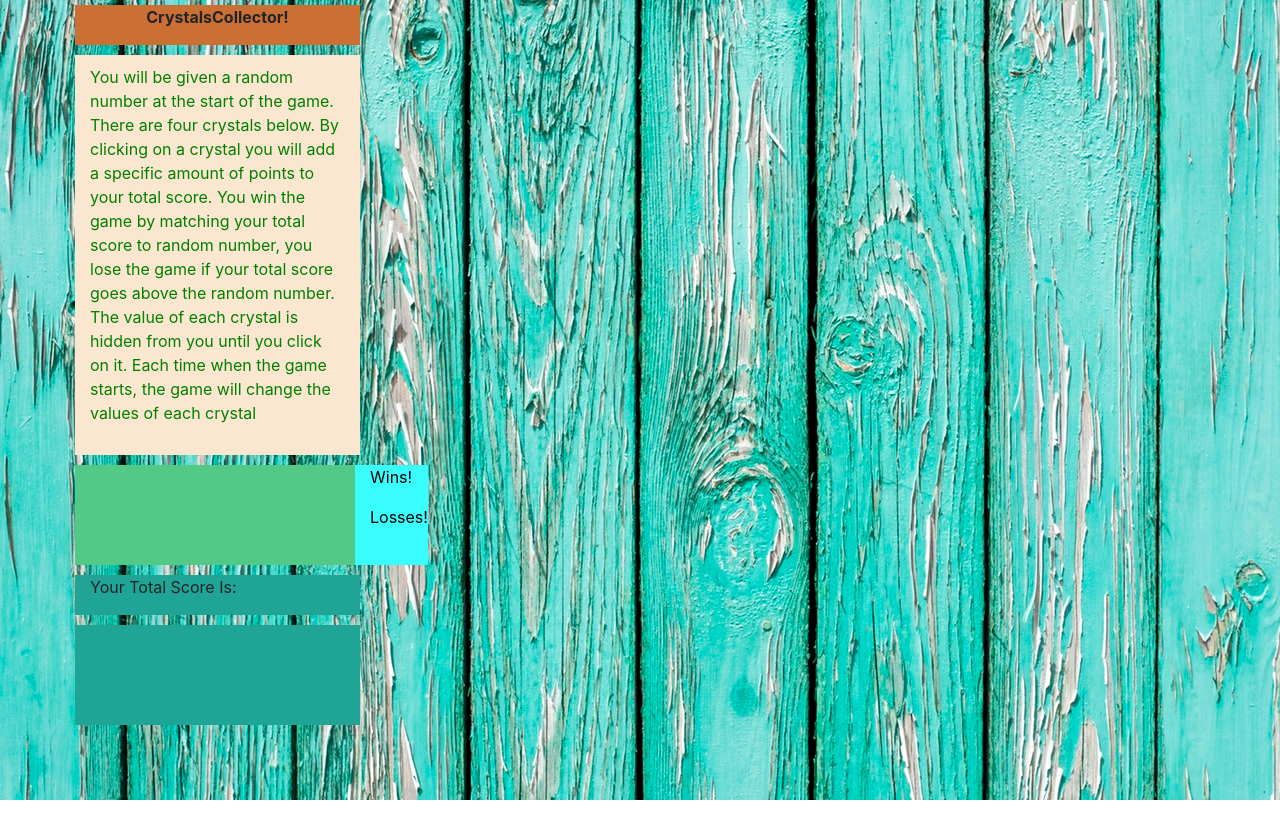
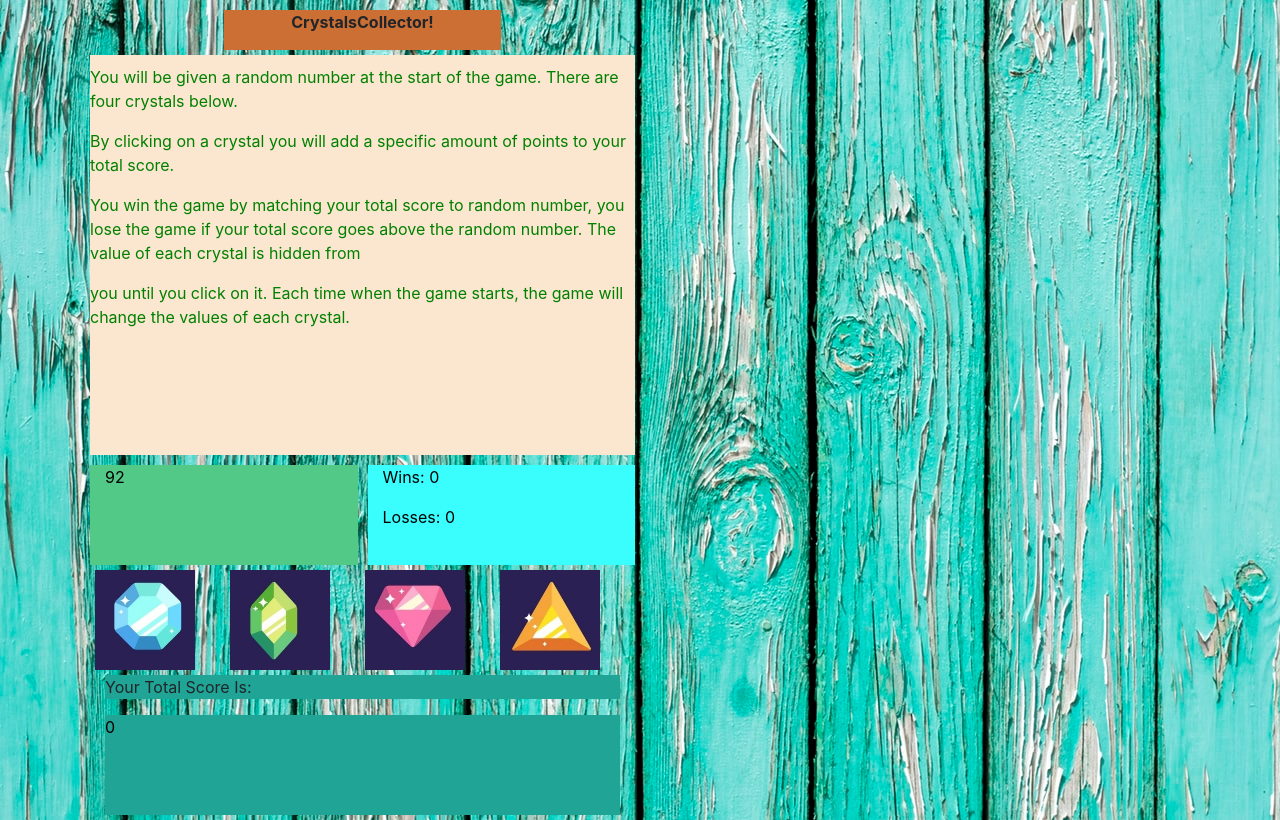
Before and after one commit to Steventwig/unit-4-game, a plain HTML site: page index.html in a window 1280 px wide. Drawn offline with nearby package versions, Linux system fonts and the light colour scheme.

Commit message:
logic done, loading for live test

```diff
--- a/assets/css/style.css
+++ b/assets/css/style.css
@@ -5,7 +5,10 @@ body {
 
 #banner {
     background-color: #cb6f35;
-    margin: 5px !important;
+    margin-top: 10px !important;
+    margin-left: auto !important;
+    margin-right: auto !important;
+    width: 50%;
 }
 
 #rules {
@@ -39,3 +42,8 @@ body {
     height: 100px;
     color: black;
 }
+.crystal-img{
+    width: 100px;
+    margin-left: 10px;
+    margin-right: 25px;
+}
--- a/assets/javascript/game.js
+++ b/assets/javascript/game.js
@@ -1,5 +1,98 @@
-$( document ).ready(function() {
+$(document).ready(function() {
+    var playerNum = 0;
+    var randomNum = randomNumGen(120, 19);
+    var playerWins = 0;
+    var playerLosses = 0;
+    var crystals;
 
-
-
+    function gameStart() {
+        console.log("gameStart");
+        playerNum = 0;
+        crystals = crystalGen();
+        randomNum = randomNumGen(120, 19);
+        $("#computerNumber").text(randomNum);
+    }
+    function crystalGen() {
+        return {
+            red: {
+                score: randomNumGen(12, 1),
+                btnSrc: "assets/images/blue.jpg"
+            },
+            blue: {
+                score: randomNumGen(12, 1),
+                btnSrc: "assets/images/green.jpg"
+            },
+            yellow: {
+                score: randomNumGen(12, 1),
+                btnSrc: "assets/images/pink.jpg"
+            },
+            green: {
+                score: randomNumGen(12, 1),
+                btnSrc: "assets/images/yellow.jpg"
+            }
+        };
+    }
+    function randomNumGen(max, min) {
+        console.log("randomNumGen", min, max);
+        return Math.floor(Math.random() * max) + min;
+    }
+    function screenUpdate(UserWin) {
+        console.log("screenUpdate");
+        $("#win-area").empty();
+        if (UserWin === true) {
+            $("#win-area").append($("<p>").text("You won!!"));
+            gameStart();
+            displayPlayerNumber();
+        }
+        else if (UserWin === false) {
+            $("#win-area").append($("<p>").text("You lost!!"));
+            gameStart();
+            displayPlayerNumber();
+        }
+        var winLable = $("<p>").text("Wins: ");
+        var winText = $("<span>").text(playerWins);
+        var lossLable = $("<p>").text("Losses: ");
+        var lossText = $("<span>").text(playerLosses);
+        winLable.append(winText);
+        lossLable.append(lossText);
+        $("#win-area").append(winLable);
+        $("#win-area").append(lossLable);
+    }
+    function displayPlayerNumber() {
+        console.log("displayPlayerNumber");
+        var playerScoreTracker = $("<div id='NumberTrack'>").text(playerNum);
+        $("#scoreScreen").html(playerScoreTracker);
+    }
+    function displayButtons() {
+        console.log("displayButtons");
+        for (var key in crystals) {
+            var buttonDiv = $("<div class='crystals-button' data-name='" + key + "'>");
+            var buttonImg = $("<img alt='image' class='crystal-img'>").attr("src", crystals[key].btnSrc);
+            buttonDiv.append(buttonImg);
+            $("#crystalSpace").append(buttonDiv);
+        }
+    }
+    function refreshPlayerNumber(crystal) {
+        console.log("refreshPlayerNumber", crystal);
+        playerNum += crystals[crystal.attr("data-name")].score;
+    }
+    gameStart();
+    screenUpdate();
+    displayButtons();
+    displayPlayerNumber();
+    $(".crystals-button").on("click", function() {
+        console.log("Crystal Clicked", this);
+        refreshPlayerNumber($(this));
+        displayPlayerNumber();
+        if (playerNum === randomNum) {
+            playerWins++;
+            gameStart();
+            screenUpdate(true);
+        }
+        else if (playerNum > randomNum) {
+            playerLosses++;
+            gameStart();
+            screenUpdate(false);
+        }
+    });
 });
--- a/index.html
+++ b/index.html
@@ -1,65 +1,50 @@
 <!doctype html>
 <html lang="en">
     <head>
-
         <meta charset="utf-8">
         <meta name="viewport" content="width=device-width, initial-scale=1, shrink-to-fit=no">
-
-
         <link rel="stylesheet" href="https://stackpath.bootstrapcdn.com/bootstrap/4.3.1/css/bootstrap.min.css" integrity="sha384-ggOyR0iXCbMQv3Xipma34MD+dH/1fQ784/j6cY/iJTQUOhcWr7x9JvoRxT2MZw1T" crossorigin="anonymous">
-    <link rel="stylesheet" href="assets\javascript\game.js">
-    <link rel="stylesheet" href="assets\css\style.css">
-
+        <link rel="stylesheet" href="assets/css/style.css">
         <title>unit-4-game</title>
     </head>
     <body>
         <div class="container">
+            <div class="col-6">
                 <div class="row">
-            <div class="col-3" id="banner">
+                    <div id="banner">
                         <p style="text-align: center"><strong>CrystalsCollector!</strong></p>
                     </div>
                 </div>
                 <div class="row">
-                <div class="col-3" id="rules">
-                        <p>
-                            You will be given a random number at the start of the game. There are four crystals below.
-                            By clicking on a crystal you will add a specific amount of points to your total score.
-                            You win the game by matching your total score to random number, you lose the game if
-                            your total score goes above the random number. The value of each crystal is hidden from
-                            you until you click on it. Each time when the game starts, the game will change the values
-                            of each crystal
-                        </p>
-
+                    <div id="rules">
+                        <p>You will be given a random number at the start of the game. There are four crystals below.</p>
+                        <p>By clicking on a crystal you will add a specific amount of points to your total score.</p>
+                        <p>You win the game by matching your total score to random number, you lose the game if your total score goes above the random number. The value of each crystal is hidden from</p>
+                        <p>you until you click on it. Each time when the game starts, the game will change the values of each crystal.</p>
 
                     </div>
                 </div>
                 <div class="row">
-                    <div class="col-3" id="compNumb">
-                        <span id="comuterNumber"></span>
+                    <div class="col" id="compNumb">
+                        <span id="computerNumber"></span>
                     </div>
-                    <div class="row">
-                            <div class="col-9" id="winLose">
-                                <p>Wins!<span id="wins"></span></p>
-                                <p >Losses!<span id="losses"></span></p>
-                            </div>
+                    <div class="col" id="winLose">
+                        <p><span id="win-area"></span></p>
                     </div>
                 </div>
                 <div class="row" id="crystalSpace"></div>
-                    <div class="row">
-                            <div class="col-3" id="scoreLable">
+                    <div id="scoreLable">
                         <p>Your Total Score Is:</p>
                     </div>
-                        </div>
-                        <div class="row">
-                                <div class="col-3" id="scoreScreen">
+                    <div id="scoreScreen">
                         <span id="totalAdd"></span>
                     </div>
             </div>
         </div>
 
-
         <script src="https://code.jquery.com/jquery-3.3.1.slim.min.js" integrity="sha384-q8i/X+965DzO0rT7abK41JStQIAqVgRVzpbzo5smXKp4YfRvH+8abtTE1Pi6jizo" crossorigin="anonymous"></script>
         <script src="https://cdnjs.cloudflare.com/ajax/libs/popper.js/1.14.7/umd/popper.min.js" integrity="sha384-UO2eT0CpHqdSJQ6hJty5KVphtPhzWj9WO1clHTMGa3JDZwrnQq4sF86dIHNDz0W1" crossorigin="anonymous"></script>
         <script src="https://stackpath.bootstrapcdn.com/bootstrap/4.3.1/js/bootstrap.min.js" integrity="sha384-JjSmVgyd0p3pXB1rRibZUAYoIIy6OrQ6VrjIEaFf/nJGzIxFDsf4x0xIM+B07jRM" crossorigin="anonymous"></script>
+        <script src="assets/javascript/game.js"></script>
     </body>
 </html>
```
Lines whose indentation alone changed are shown as unchanged.
